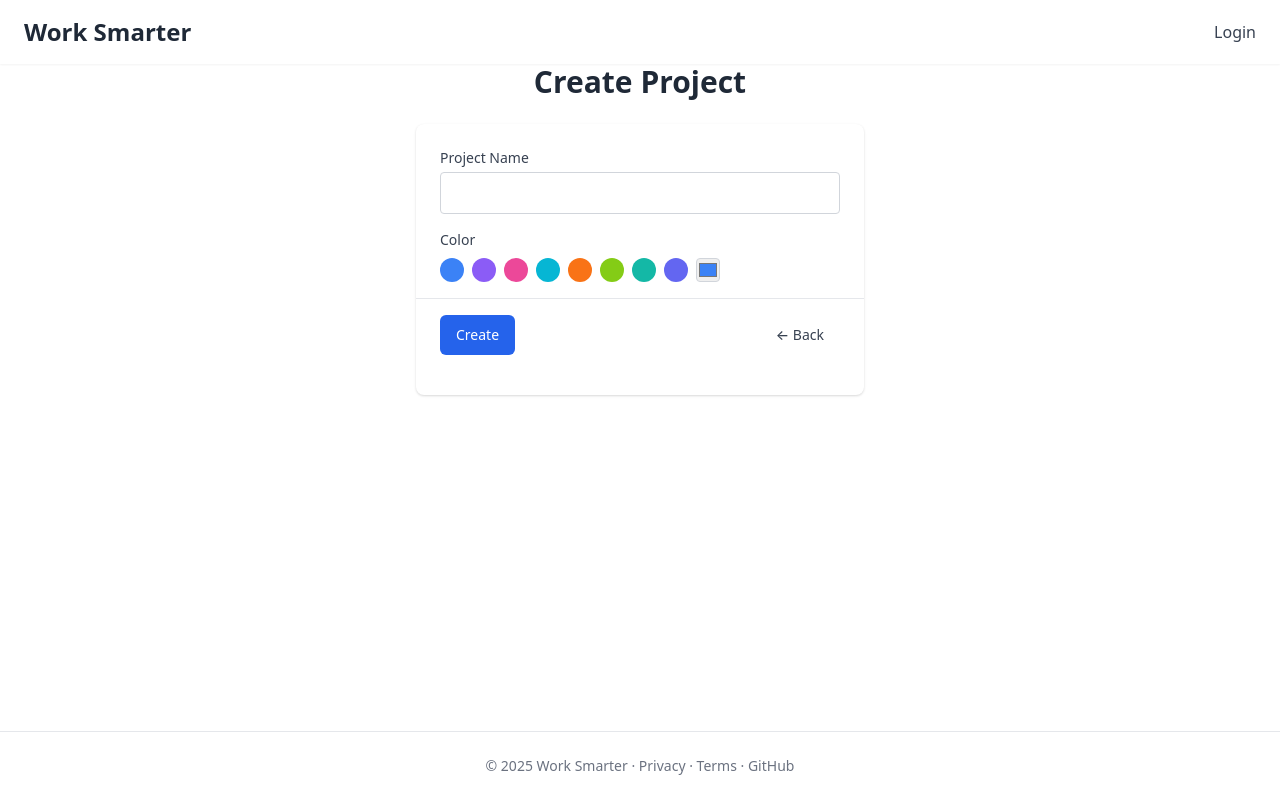
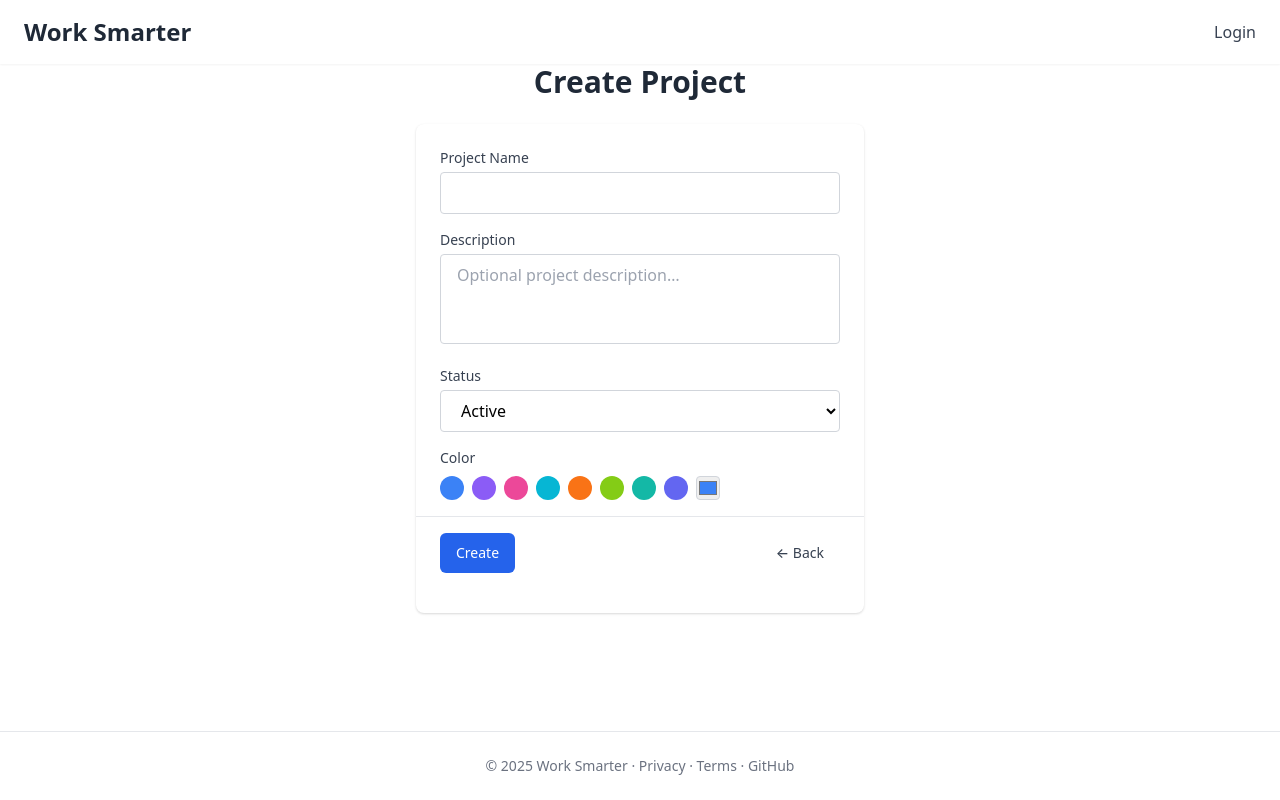
Before and after one commit to alton-michaux/work-smarter, a Next.js app in the folder frontend/: page /projects/create in a window 1280 px wide. Built offline with nearby package versions, Linux system fonts and the light colour scheme; no server answers; what @tailwindcss/typography would draw is missing.

Commit message:
added description and status to projects

```diff
--- a/frontend/components/projects/ProjectForm.tsx
+++ b/frontend/components/projects/ProjectForm.tsx
@@ -78,6 +78,43 @@ export default function ProjectForm({ initialProject, onSubmit, submitLabel = "S
       </div>
 
       <div>
+        <label
+          htmlFor="description"
+          className="block text-sm font-medium text-gray-700 mb-1"
+        >
+          Description
+        </label>
+        <textarea
+          id="description"
+          name="description"
+          value={project.description ?? ''}
+          onChange={handleChange}
+          rows={3}
+          placeholder="Optional project description…"
+          className="w-full px-4 py-2 border border-gray-300 rounded focus:outline-none focus:ring-2 focus:ring-green-500 resize-none"
+        />
+      </div>
+
+      <div>
+        <label
+          htmlFor="status"
+          className="block text-sm font-medium text-gray-700 mb-1"
+        >
+          Status
+        </label>
+        <select
+          id="status"
+          name="status"
+          value={project.status ?? 'active'}
+          onChange={handleChange}
+          className="w-full px-4 py-2 border border-gray-300 rounded focus:outline-none focus:ring-2 focus:ring-green-500 bg-white"
+        >
+          <option value="active">Active</option>
+          <option value="complete">Complete</option>
+        </select>
+      </div>
+
+      <div>
         <label className="block text-sm font-medium text-gray-700 mb-2">Color</label>
         <div className="flex items-center gap-2 flex-wrap">
           {PRESET_COLORS.map((c) => (
--- a/frontend/components/tasks/OutlineTree.tsx
+++ b/frontend/components/tasks/OutlineTree.tsx
@@ -186,8 +186,12 @@ function OutlineRow({
             <span className="uppercase tracking-wide">
               {(node.priority ?? '—').toString()}
             </span>
-            <span className="mx-2 text-gray-300">•</span>
-            <span>{node.begin_date ?? '—'}</span>
+            {type !== 'meeting' && (
+              <>
+                <span className="mx-2 text-gray-300">•</span>
+                <span>{node.begin_date ?? '—'}</span>
+              </>
+            )}
             {type === 'meeting' && node.begin_time && (
               <>
                 <span className="mx-2 text-gray-300">•</span>
--- a/frontend/pages/projects/create.tsx
+++ b/frontend/pages/projects/create.tsx
@@ -4,7 +4,7 @@ import { useAuth } from 'context/AuthContext';
 import ProjectForm from '../../components/projects/ProjectForm';
 import Spinner from 'components/shared/Spinner';
 
-const emptyProject = { name: '', user: '' };
+const emptyProject = { name: '', user: '', status: 'active' as const, description: '' };
 
 export default function ProjectCreatePage() {
   const router = useRouter();
--- a/frontend/pages/projects/index.tsx
+++ b/frontend/pages/projects/index.tsx
@@ -109,11 +109,27 @@ export default function ProjectsPage() {
                         </div>
 
                         <div className="min-w-0">
-                          <div className="text-sm font-semibold text-gray-900 truncate">
-                            {project.name}
+                          <div className="flex items-center gap-2">
+                            <div className="text-sm font-semibold text-gray-900 truncate">
+                              {project.name}
+                            </div>
+                            <span
+                              className={[
+                                "shrink-0 inline-flex items-center rounded-full px-2 py-0.5 text-[10px] font-medium",
+                                project.status === 'complete'
+                                  ? "bg-gray-100 text-gray-500"
+                                  : "bg-green-100 text-green-700",
+                              ].join(" ")}
+                            >
+                              {project.status === 'complete' ? 'Complete' : 'Active'}
+                            </span>
                           </div>
                           <div className="mt-0.5 text-xs text-gray-500">
-                            Open project
+                            {project.description
+                              ? project.description.length > 60
+                                ? project.description.slice(0, 60) + '…'
+                                : project.description
+                              : 'Open project'}
                           </div>
                         </div>
                       </div>
--- a/frontend/pages/projects/view/[id].tsx
+++ b/frontend/pages/projects/view/[id].tsx
@@ -57,12 +57,26 @@ const ProjectShowPage = () => {
         <div className="mb-8 flex items-start justify-between gap-6 shrink-0">
           <div className="min-w-0">
             <div className="text-xs uppercase tracking-wide text-gray-500">Project</div>
-            <h1 className="mt-1 text-2xl font-semibold text-gray-900 truncate">
-              {project.name}
-            </h1>
-            <p className="mt-2 text-sm text-gray-600">
-              Review activity, meetings, and work items over time.
-            </p>
+            <div className="mt-1 flex items-center gap-3 flex-wrap">
+              <h1 className="text-2xl font-semibold text-gray-900 truncate">
+                {project.name}
+              </h1>
+              <span
+                className={[
+                  "inline-flex items-center rounded-full px-2.5 py-0.5 text-xs font-medium",
+                  project.status === 'complete'
+                    ? "bg-gray-100 text-gray-600"
+                    : "bg-green-100 text-green-700",
+                ].join(" ")}
+              >
+                {project.status === 'complete' ? 'Complete' : 'Active'}
+              </span>
+            </div>
+            {project.description ? (
+              <p className="mt-2 text-sm text-gray-600">{project.description}</p>
+            ) : (
+              <p className="mt-2 text-sm text-gray-400 italic">No description.</p>
+            )}
           </div>
 
           <div className="flex flex-wrap gap-3">
--- a/frontend/types/types.ts
+++ b/frontend/types/types.ts
@@ -142,6 +142,8 @@ export type Project = {
   id: number;
   name: string;
   color?: string;
+  status?: 'active' | 'complete';
+  description?: string;
   tasks?: Task[];
   user?: number | User;
 };
@@ -149,6 +151,8 @@ export type Project = {
 export type NewProject = {
   name: string;
   user: number;
+  status?: 'active' | 'complete';
+  description?: string;
 };
 
 export type ProjectsContextType = {
```
Also changed, not shown: 2 other files (tests, documents, lock files or other folders).
